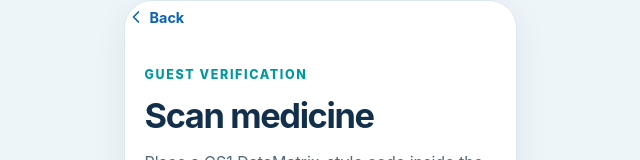
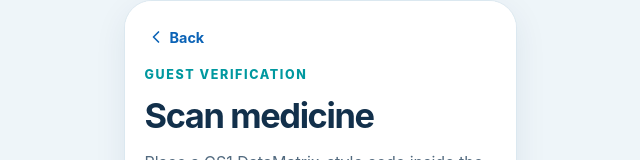
Before and after one commit to hnnhmordido/medauth, a React (Vite) app: page / in a window 1280 px wide. Both pictures are taken after a click on the button "Scan Medicine". Shown: the top 160 px of the page, without its empty margins (320-960 px from the left). Built offline with nearby package versions, Linux system fonts and the light colour scheme.

Commit message:
Update App.jsx

```diff
--- a/src/App.jsx
+++ b/src/App.jsx
@@ -15,13 +15,12 @@ const palette = {
 };
 
 function verifyMedicine(code, batch, offline) {
-  const product =
-    medicines[code?.trim().toUpperCase()];
+  const normalizedCode = code?.trim().toUpperCase();
+  const normalizedBatch = batch?.trim().toUpperCase();
 
-  if (
-    offline &&
-    code?.trim().toUpperCase() !== "MED-001"
-  ) {
+  const product = medicines[normalizedCode];
+
+  if (offline && normalizedCode !== "MED-001") {
     return {
       status: "NOT_COVERED",
       product: null,
@@ -29,10 +28,7 @@ function verifyMedicine(code, batch, offline) {
     };
   }
 
-  if (
-    !product ||
-    product.coverageStatus !== "ENROLLED"
-  ) {
+  if (!product || product.coverageStatus !== "ENROLLED") {
     return {
       status: "NOT_COVERED",
       product: product || null,
@@ -41,8 +37,8 @@ function verifyMedicine(code, batch, offline) {
   }
 
   if (
-    batch?.trim() &&
-    batch.trim().toUpperCase() !== product.batch
+    normalizedBatch &&
+    normalizedBatch !== product.batch
   ) {
     return {
       status: "NO_MATCH",
@@ -59,57 +55,8 @@ function verifyMedicine(code, batch, offline) {
 }
 
 export default function App() {
-  const goBack = () => {
-  if (screen === "home") return;
+  const [screen, setScreen] = useState("home");
 
-  if (screen === "scan") {
-    setScreen("home");
-    return;
-  }
-
-  if (screen === "manual") {
-    setScreen("home");
-    return;
-  }
-
-  if (screen === "checking") {
-    setScreen("manual");
-    return;
-  }
-
-  if (screen === "result") {
-    setScreen("home");
-    return;
-  }
-
-  if (screen === "details") {
-    setScreen("result");
-    return;
-  }
-
-  if (screen === "report") {
-    setScreen("result");
-    return;
-  }
-
-  if (screen === "confirmation") {
-    setScreen("home");
-    return;
-  }
-
-  if (screen === "login") {
-    setScreen("home");
-    return;
-  }
-
-  if (screen === "dashboard") {
-    setScreen("login");
-    return;
-  }
-
-  setScreen("home");
-};
-  const [screen, setScreen] = useState("home");
   const [offline, setOffline] = useState(false);
 
   const [code, setCode] = useState("MED-001");
@@ -134,8 +81,7 @@ export default function App() {
       ).length,
 
       covered: demoEvents.filter(
-        (event) =>
-          event.result !== "NOT_COVERED"
+        (event) => event.result !== "NOT_COVERED"
       ).length,
     }),
     []
@@ -148,14 +94,13 @@ export default function App() {
     setScreen("checking");
 
     window.setTimeout(() => {
-      setResult(
-        verifyMedicine(
-          nextCode,
-          nextBatch,
-          offline
-        )
+      const verificationResult = verifyMedicine(
+        nextCode,
+        nextBatch,
+        offline
       );
 
+      setResult(verificationResult);
       setScreen("result");
     }, 650);
   };
@@ -171,6 +116,34 @@ export default function App() {
     setReportRef("");
   };
 
+  const goBack = () => {
+    switch (screen) {
+      case "scan":
+      case "manual":
+      case "result":
+      case "login":
+        setScreen("home");
+        break;
+
+      case "details":
+      case "report":
+        setScreen("result");
+        break;
+
+      case "dashboard":
+        setScreen("login");
+        break;
+
+      case "confirmation":
+        setScreen("home");
+        break;
+
+      default:
+        setScreen("home");
+        break;
+    }
+  };
+
   return (
     <div
       className="app-shell"
@@ -182,27 +155,10 @@ export default function App() {
       }}
     >
       <main className="phone-stage">
-        {screen !== "home" && (
-  <button
-    type="button"
-    className="back-button"
-    onClick={goBack}
-    aria-label="Go back"
-  >
-    <svg
-      viewBox="0 0 24 24"
-      aria-hidden="true"
-    >
-      <path d="M15 18l-6-6 6-6" />
-    </svg>
 
-    <span>Back</span>
-  </button>
-)}
-
-        {/* ============================
+        {/* =====================================
             HOME
-        ============================ */}
+        ===================================== */}
 
         {screen === "home" && (
           <section className="screen home-screen">
@@ -223,7 +179,7 @@ export default function App() {
               <div className="home-brand">
                 <img
                   className="hero-logo"
-                   src={`${import.meta.env.BASE_URL}medauth-logo.png`}
+                  src={`${import.meta.env.BASE_URL}medauth-logo.png`}
                   alt="MedAuth"
                 />
               </div>
@@ -247,8 +203,8 @@ export default function App() {
                 </SecondaryButton>
 
                 <button
+                  type="button"
                   className="login-link"
-                  type="button"
                   onClick={() =>
                     setScreen("login")
                   }
@@ -262,12 +218,14 @@ export default function App() {
           </section>
         )}
 
-        {/* ============================
+        {/* =====================================
             SCAN
-        ============================ */}
+        ===================================== */}
 
         {screen === "scan" && (
           <section className="screen">
+
+            <BackButton onClick={goBack} />
 
             <div className="eyebrow">
               Guest verification
@@ -363,12 +321,14 @@ export default function App() {
           </section>
         )}
 
-        {/* ============================
+        {/* =====================================
             MANUAL ENTRY
-        ============================ */}
+        ===================================== */}
 
         {screen === "manual" && (
           <section className="screen">
+
+            <BackButton onClick={goBack} />
 
             <div className="eyebrow">
               Manual verification
@@ -423,9 +383,9 @@ export default function App() {
           </section>
         )}
 
-        {/* ============================
+        {/* =====================================
             CHECKING
-        ============================ */}
+        ===================================== */}
 
         {screen === "checking" && (
           <section className="screen center-screen">
@@ -445,16 +405,17 @@ export default function App() {
           </section>
         )}
 
-        {/* ============================
+        {/* =====================================
             RESULT
-        ============================ */}
+        ===================================== */}
 
         {screen === "result" &&
           result && (
             <section className="screen">
 
-              {result.status ===
-                "MATCH" && (
+              <BackButton onClick={goBack} />
+
+              {result.status === "MATCH" && (
                 <StatusCard
                   status="MATCH"
                   title="Match"
@@ -462,8 +423,7 @@ export default function App() {
                 />
               )}
 
-              {result.status ===
-                "NO_MATCH" && (
+              {result.status === "NO_MATCH" && (
                 <StatusCard
                   status="NO_MATCH"
                   title="No Match"
@@ -483,9 +443,8 @@ export default function App() {
               {result.offline && (
                 <div className="notice">
                   Offline result: cached
-                  prototype data may be
-                  used. Sync will resume
-                  when online.
+                  prototype data may be used.
+                  Sync will resume when online.
                 </div>
               )}
 
@@ -533,8 +492,7 @@ export default function App() {
 
               <div className="action-stack">
 
-                {result.status ===
-                  "MATCH" && (
+                {result.status === "MATCH" && (
                   <PrimaryButton
                     onClick={() =>
                       setScreen("details")
@@ -544,8 +502,7 @@ export default function App() {
                   </PrimaryButton>
                 )}
 
-                {result.status !==
-                  "MATCH" && (
+                {result.status !== "MATCH" && (
                   <PrimaryButton
                     onClick={() =>
                       setScreen("report")
@@ -555,8 +512,7 @@ export default function App() {
                   </PrimaryButton>
                 )}
 
-                {result.status !==
-                  "MATCH" && (
+                {result.status !== "MATCH" && (
                   <SecondaryButton
                     onClick={() =>
                       alert(
@@ -579,13 +535,15 @@ export default function App() {
             </section>
           )}
 
-        {/* ============================
-            DETAILS
-        ============================ */}
+        {/* =====================================
+            MEDICINE DETAILS
+        ===================================== */}
 
         {screen === "details" &&
           result?.product && (
             <section className="screen">
+
+              <BackButton onClick={goBack} />
 
               <div className="eyebrow">
                 Medicine details
@@ -643,10 +601,7 @@ export default function App() {
                   value={
                     result.product
                       .lastUpdated
-                      .replace(
-                        "T",
-                        " "
-                      )
+                      .replace("T", " ")
                   }
                 />
 
@@ -663,12 +618,14 @@ export default function App() {
             </section>
           )}
 
-        {/* ============================
+        {/* =====================================
             REPORT
-        ============================ */}
+        ===================================== */}
 
         {screen === "report" && (
           <section className="screen">
+
+            <BackButton onClick={goBack} />
 
             <div className="eyebrow">
               Suspicious medicine report
@@ -679,9 +636,9 @@ export default function App() {
             </h1>
 
             <div className="notice">
-              Prototype only.
-              Do not enter real personal
-              or health information.
+              Prototype only. Do not enter
+              real personal or health
+              information.
             </div>
 
             <label className="field">
@@ -712,8 +669,7 @@ export default function App() {
             </label>
 
             <label className="field">
-              Coarse location
-              (optional)
+              Coarse location (optional)
 
               <input
                 placeholder="e.g. Adelaide SA"
@@ -741,12 +697,11 @@ export default function App() {
           </section>
         )}
 
-        {/* ============================
+        {/* =====================================
             CONFIRMATION
-        ============================ */}
+        ===================================== */}
 
-        {screen ===
-          "confirmation" && (
+        {screen === "confirmation" && (
           <section className="screen center-screen">
 
             <div className="success-badge">
@@ -773,12 +728,14 @@ export default function App() {
           </section>
         )}
 
-        {/* ============================
+        {/* =====================================
             LOGIN
-        ============================ */}
+        ===================================== */}
 
         {screen === "login" && (
           <section className="screen">
+
+            <BackButton onClick={goBack} />
 
             <div className="eyebrow">
               Professional access
@@ -842,17 +799,19 @@ export default function App() {
           </section>
         )}
 
-        {/* ============================
+        {/* =====================================
             DASHBOARD
-        ============================ */}
+        ===================================== */}
 
-        {screen ===
-          "dashboard" && (
+        {screen === "dashboard" && (
           <section className="screen">
+
+            <BackButton onClick={goBack} />
 
             <div className="dashboard-head">
 
               <div>
+
                 <div className="eyebrow">
                   Professional dashboard
                 </div>
@@ -863,6 +822,7 @@ export default function App() {
                     .toUpperCase() +
                     role.slice(1)}
                 </h1>
+
               </div>
 
               <span className="role-badge">
@@ -871,15 +831,13 @@ export default function App() {
 
             </div>
 
-            {role ===
-              "manufacturer" && (
+            {role === "manufacturer" && (
               <ManufacturerDashboard
                 totals={totals}
               />
             )}
 
-            {role ===
-              "pharmacist" && (
+            {role === "pharmacist" && (
               <PharmacistDashboard
                 onVerify={() =>
                   setScreen("scan")
@@ -887,8 +845,7 @@ export default function App() {
               />
             )}
 
-            {role ===
-              "admin" && (
+            {role === "admin" && (
               <AdminDashboard />
             )}
 
@@ -906,12 +863,52 @@ export default function App() {
   );
 }
 
+/* =========================================
+   BACK BUTTON
+========================================= */
+
+function BackButton({ onClick }) {
+  return (
+    <button
+      type="button"
+      className="back-button"
+      onClick={onClick}
+      aria-label="Go back"
+    >
+      <svg
+        viewBox="0 0 24 24"
+        width="20"
+        height="20"
+        aria-hidden="true"
+      >
+        <path
+          d="M15 18l-6-6 6-6"
+          fill="none"
+          stroke="currentColor"
+          strokeWidth="2"
+          strokeLinecap="round"
+          strokeLinejoin="round"
+        />
+      </svg>
+
+      <span>
+        Back
+      </span>
+    </button>
+  );
+}
+
+/* =========================================
+   DETAIL ROW
+========================================= */
+
 function Row({
   label,
   value,
 }) {
   return (
     <div className="detail-row">
+
       <span>
         {label}
       </span>
@@ -919,9 +916,14 @@ function Row({
       <strong>
         {value}
       </strong>
+
     </div>
   );
 }
+
+/* =========================================
+   MANUFACTURER DASHBOARD
+========================================= */
 
 function ManufacturerDashboard({
   totals,
@@ -953,6 +955,7 @@ function ManufacturerDashboard({
       </div>
 
       <div className="panel">
+
         <h3>
           Brand alerts
         </h3>
@@ -967,9 +970,11 @@ function ManufacturerDashboard({
           No Match • Adelaide SA •
           Under review
         </p>
+
       </div>
 
       <div className="panel">
+
         <h3>
           Products & GS1
         </h3>
@@ -985,10 +990,15 @@ function ManufacturerDashboard({
         <p>
           TestMed 5mg — not yet covered
         </p>
+
       </div>
     </>
   );
 }
+
+/* =========================================
+   PHARMACIST DASHBOARD
+========================================= */
 
 function PharmacistDashboard({
   onVerify,
@@ -1002,6 +1012,7 @@ function PharmacistDashboard({
       </PrimaryButton>
 
       <div className="panel">
+
         <h3>
           Batch lookup
         </h3>
@@ -1018,9 +1029,11 @@ function PharmacistDashboard({
           regulatory sources for real
           decisions.
         </p>
+
       </div>
 
       <div className="panel">
+
         <h3>
           Recent activity
         </h3>
@@ -1032,10 +1045,15 @@ function PharmacistDashboard({
         <p>
           MED-002 / B2045 — No Match
         </p>
+
       </div>
     </>
   );
 }
+
+/* =========================================
+   ADMIN DASHBOARD
+========================================= */
 
 function AdminDashboard() {
   return (
@@ -1079,12 +1097,17 @@ function AdminDashboard() {
   );
 }
 
+/* =========================================
+   METRIC CARD
+========================================= */
+
 function Metric({
   label,
   value,
 }) {
   return (
     <div className="metric">
+
       <span>
         {label}
       </span>
@@ -1092,6 +1115,7 @@ function Metric({
       <strong>
         {value}
       </strong>
+
     </div>
   );
 }
```
